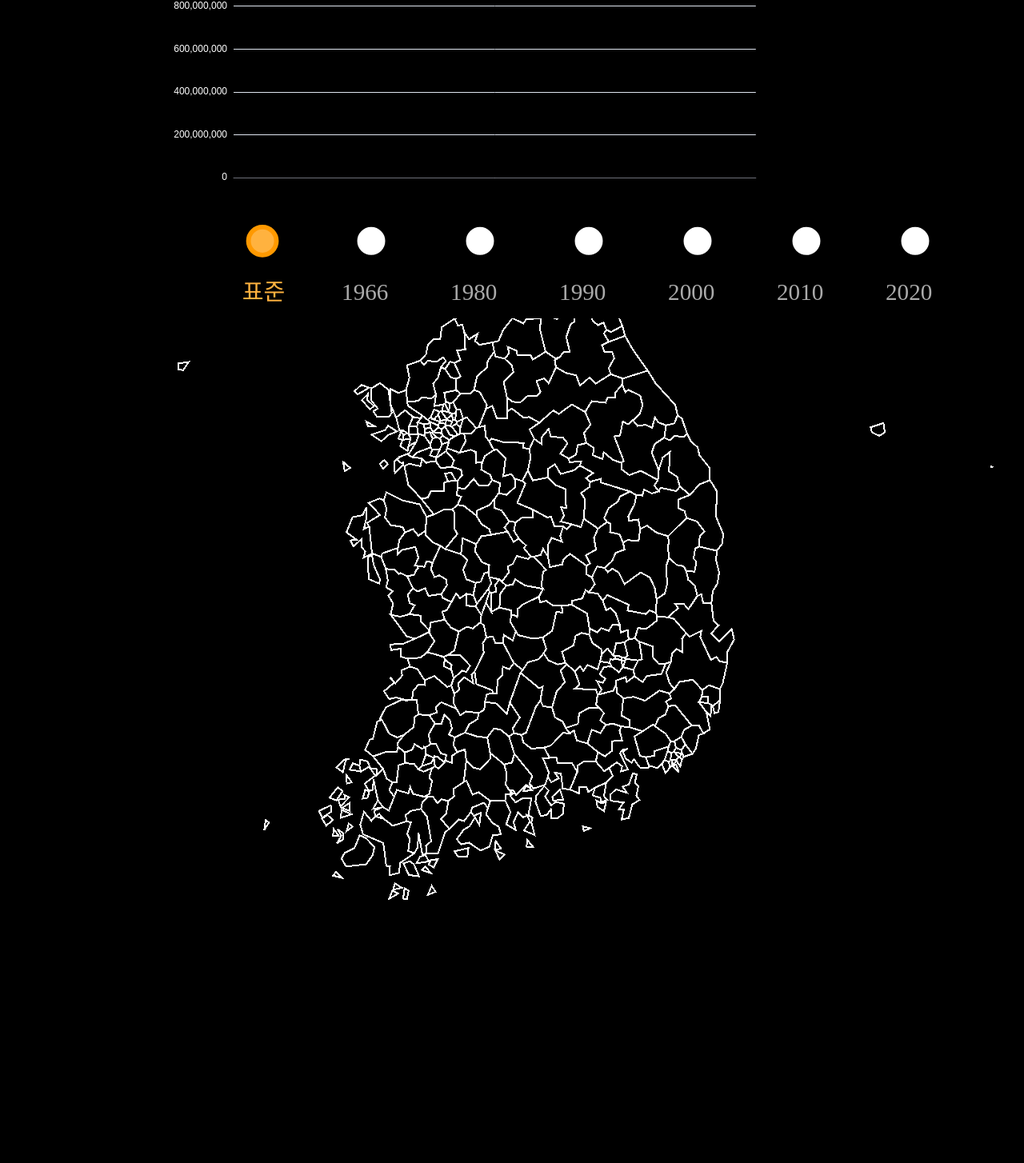
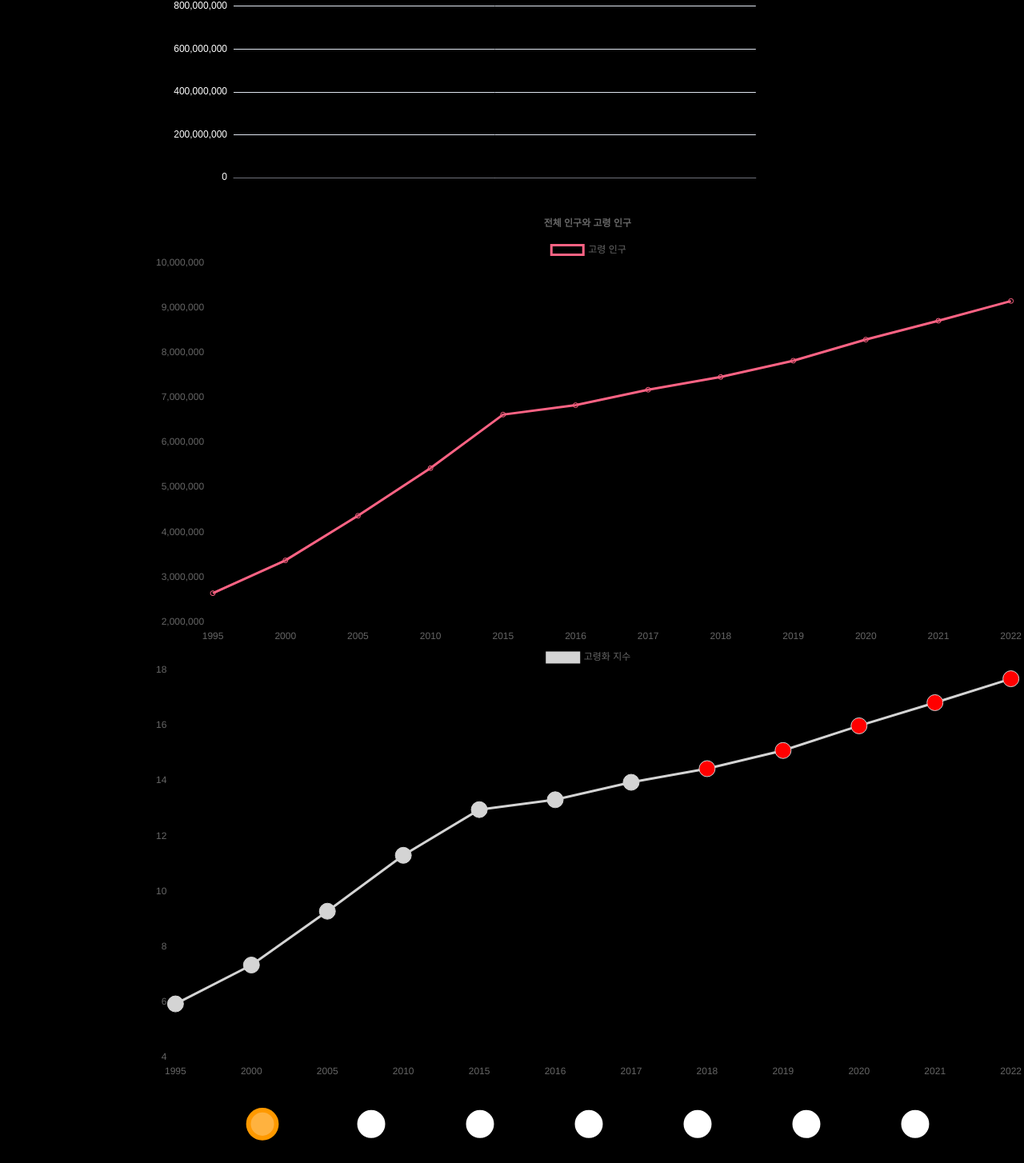
Before and after one commit to kosssshhhh/Population-Visualization, a React (Create React App) app: page / in a window 1280 px wide. Shown: the part 1330-2784 px from the top of the page at 80% size. Before the commit the page ends 2552 px from the top, so only its background shows below. Built offline with nearby package versions, Linux system fonts and the light colour scheme.

Commit message:
aging 대시보드 합치기

```diff
--- a/package.json
+++ b/package.json
@@ -14,6 +14,7 @@
     "@types/react": "^18.2.24",
     "@types/react-dom": "^18.2.8",
     "axios": "^1.5.1",
+    "chart.js": "^4.4.0",
     "d3": "6.3.1",
     "echarts": "^5.4.3",
     "echarts-for-react": "^3.0.2",
@@ -21,6 +22,7 @@
     "msw": "^1.3.2",
     "papaparse": "^5.4.1",
     "react": "^18.2.0",
+    "react-chartjs-2": "^5.2.0",
     "react-dom": "^18.2.0",
     "react-intersection-observer": "^9.5.3",
     "react-redux": "^8.1.3",
--- a/src/@constants/animation/animation.ts
+++ b/src/@constants/animation/animation.ts
@@ -3,7 +3,7 @@ export const opacityVariants = {
   visible: {
     opacity: 1,
     transition: {
-      duration: 1,
+      duration: 2,
     },
   },
 };
--- a/src/@constants/apis/api.ts
+++ b/src/@constants/apis/api.ts
@@ -8,6 +8,7 @@ const apis = {
   priceIndex: '/csv/priceIndex.csv', // 물가지수
   wage: '/csv/wage.csv',
   apartPrice: '/csv/apartPrice.csv',
+  aging: '/csv/aging.csv',
 };
 
 export default apis;
--- /dev/null
+++ b/src/component/dashboardContainer/Aging.container.tsx
@@ -0,0 +1,150 @@
+import { useState, useEffect } from 'react';
+import useFetchCSVData, { CSVRow } from '../../hooks/useFetchCSVData';
+import DashboardContainer from './DashboardContainer.container';
+
+import {
+  Chart as ChartJS,
+  CategoryScale,
+  LinearScale,
+  PointElement,
+  LineElement,
+  Title,
+  Tooltip,
+  Legend,
+} from 'chart.js';
+import { Line } from 'react-chartjs-2';
+import apis from '../../@constants/apis/api';
+
+ChartJS.register(
+  CategoryScale,
+  LinearScale,
+  PointElement,
+  LineElement,
+  Title,
+  Tooltip,
+  Legend
+);
+
+const options = {
+  responsive: true,
+  plugins: {
+    legend: {
+      position: 'top' as const,
+    },
+    title: {
+      display: true,
+      text: '전체 인구와 고령 인구 ',
+    },
+  },
+};
+
+// const labels = processedAgingData.map((data) => data.year);
+
+type ProcessedCell = {
+  year: number;
+  population: number | null;
+  oldPopulation: number | null;
+  aging: number | null;
+};
+
+export default function Aging() {
+  const {
+    isLoading: isLoadingAging,
+    isError: isErrorAging,
+    csvData: aging,
+  } = useFetchCSVData(apis.aging);
+
+  const [processedAgingData, setProcessedAgingData] = useState<ProcessedCell[]>(
+    []
+  );
+
+  console.log(aging?.data);
+
+  useEffect(() => {
+    if (aging?.data && aging.data.length > 0) {
+      const processedData = processingAgingData(aging.data);
+      setProcessedAgingData(processedData);
+    }
+  }, [aging]);
+
+  console.log(processedAgingData);
+
+  return (
+    <DashboardContainer isLoading={isLoadingAging} isError={isErrorAging}>
+      {processedAgingData.length > 0 && (
+        <p>고령화 데이터 수신 완료 {processedAgingData.length}</p>
+      )}
+      {processedAgingData.length === 0 && `데이터가 존재하지 않습니다.`}
+      <Line
+        data={{
+          labels: processedAgingData.map((data) => data.year),
+          datasets: [
+            // 고령 인구 데이터셋
+            {
+              label: '고령 인구',
+              data: processedAgingData.map((data) => data.oldPopulation),
+              borderColor: 'rgba(255,99,132,1)',
+              fill: false,
+            },
+          ],
+        }}
+        options={options}
+      />
+
+      <Line
+        data={{
+          labels: processedAgingData.map((data) => data.year),
+          datasets: [
+            {
+              label: '고령화 지수',
+              data: processedAgingData.map((data) => data.aging),
+              borderColor: '#D4D4D4',
+              backgroundColor: processedAgingData.map((data) =>
+                data.aging !== null
+                  ? data.aging >= 14
+                    ? 'rgba(255,0,0,1)'
+                    : '#D4D4D4'
+                  : '#EF9034'
+              ),
+              pointRadius: 10,
+              fill: false,
+            },
+          ],
+        }}
+      />
+    </DashboardContainer>
+  );
+}
+
+function processingAgingData<T>(arr: CSVRow[]) {
+  const results: ProcessedCell[] = [];
+  for (let row = 0; row < arr.length - 1; row++) {
+    for (let col = 0; col < arr[row].length; col++) {
+      if (col === 0) continue;
+      if (row === 0) {
+        results[col - 1] = {
+          year: parseInt(`${arr[row][col]}`),
+          population: null,
+          oldPopulation: null,
+          aging: null,
+        };
+      } else if (row === 1) {
+        results[col - 1] = {
+          ...results[col - 1],
+          population: parseInt(`${arr[row][col]}`),
+        };
+      } else if (row === 2) {
+        results[col - 1] = {
+          ...results[col - 1],
+          oldPopulation: parseInt(`${arr[row][col]}`),
+        };
+      } else {
+        results[col - 1] = {
+          ...results[col - 1],
+          aging: parseFloat(`${arr[row][col]}`),
+        };
+      }
+    }
+  }
+  return results;
+}
--- a/src/component/dashboardContainer/Married.container.tsx
+++ b/src/component/dashboardContainer/Married.container.tsx
@@ -39,6 +39,7 @@ export default function Married() {
 
   const options = {
     ...chartOption,
+    grid: { top: 8, right: 8, bottom: 24, left: 60 },
     xAxis: {
       type: 'category',
       data: divorceData.map((item) => item.year),
--- a/src/pages/MainPage.tsx
+++ b/src/pages/MainPage.tsx
@@ -7,6 +7,7 @@ import Population from '../component/dashboardContainer/Population.container';
 
 import styles from './MainPage.module.css';
 import HeaderComponent from '../component/common/header/Header.component';
+import Aging from '../component/dashboardContainer/Aging.container';
 
 const MainPage = () => {
   return (
@@ -21,6 +22,7 @@ const MainPage = () => {
         <InflationProvider>
           <Inflation />
         </InflationProvider>
+        <Aging />
         <Cartogram />
       </div>
     </main>
```
Also changed, not shown: public/csv/aging.csv (added), 1 other file (tests, documents, lock files or other folders).
